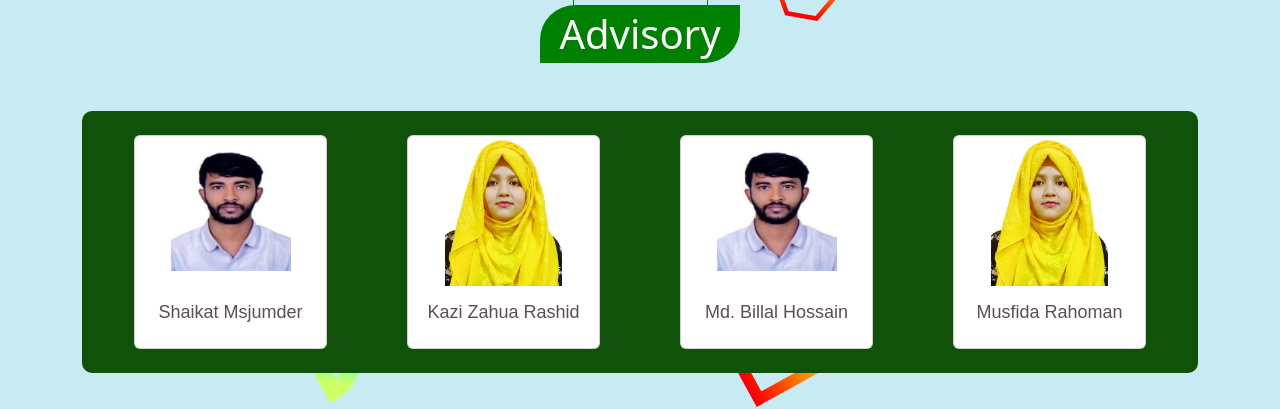
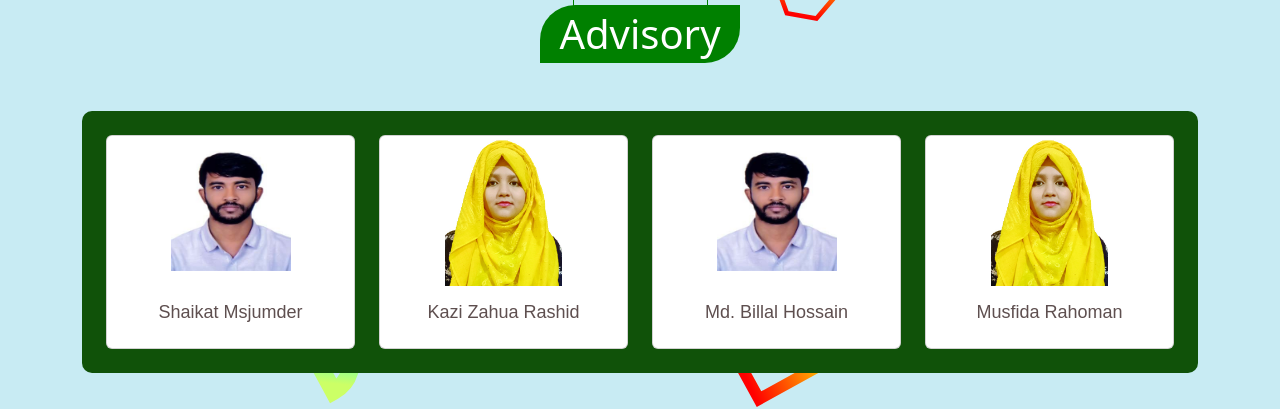
Before and after one commit to tarek421/byso-organization, a React (Create React App) app: page / in a window 1280 px wide. Shown: the part 1840-2249 px from the top of the page. Built offline with nearby package versions, Linux system fonts and the light colour scheme.

Commit message:
update footer

```diff
--- a/src/page/Home/Team/Team.css
+++ b/src/page/Home/Team/Team.css
@@ -35,10 +35,6 @@
   object-fit: contain;
 }
 
-#team .col-md-3 {
-  padding: 0 40px;
-}
-
 #team .card-body h4 {
   font-family: sans-serif;
   font-size: 18px;
```
